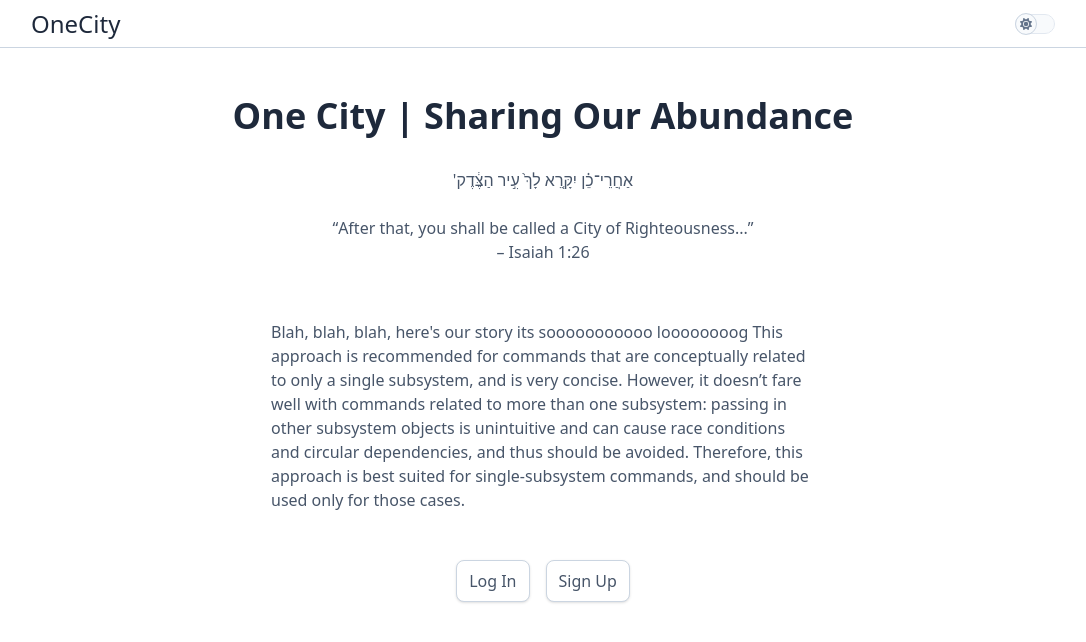
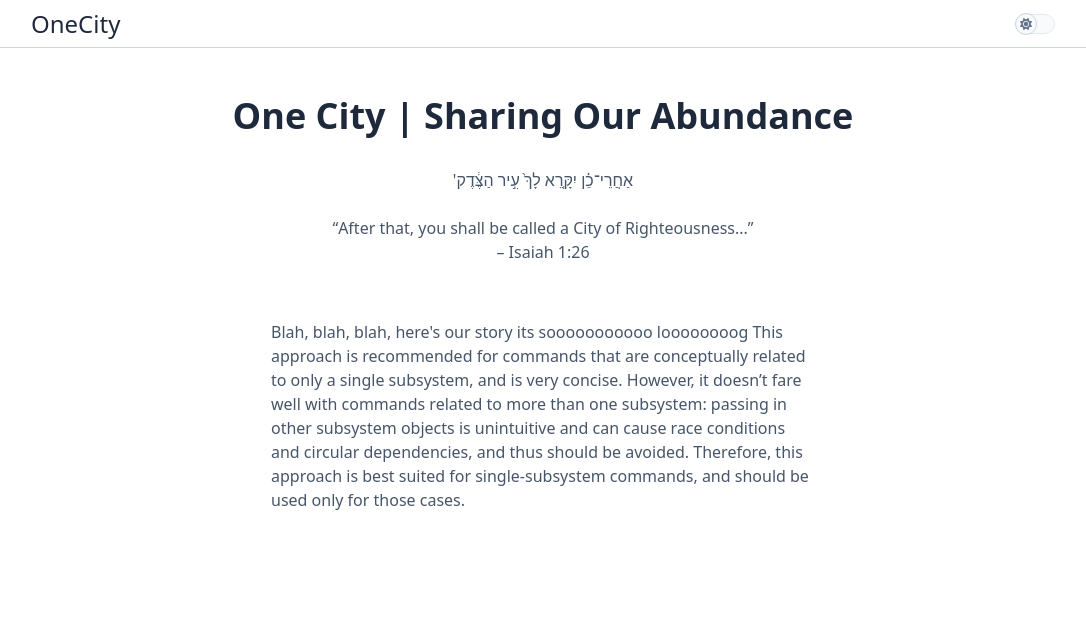
Before and after one commit to zsakowitz/one-city, a SvelteKit app: page / in a window 1280 px wide. Shown: the top 642 px of the page, without its empty margins (97-1183 px from the left). Built offline with nearby package versions, Linux system fonts and the light colour scheme; no server answers.

Commit message:
Commented out log in, sign up, and welcome

```diff
--- a/src/routes/+page.svelte
+++ b/src/routes/+page.svelte
@@ -18,7 +18,7 @@
   <p class="text-left my-6 mx-60">{story}</p>
 </div>
 
-<div class="justify-center mt-6 flex gap-4">
+<!-- <div class="justify-center mt-6 flex gap-4">
   <a class="field" href="/log-in">Log In</a>
   <a class="field" href="/sign-up">Sign Up</a>
 </div>
@@ -26,4 +26,4 @@
 
 {#if data.name}
   <p class="text-center mt-6 text-3xl font-light">Welcome, {data.name}!</p>
-{/if}
+{/if} -->
```
